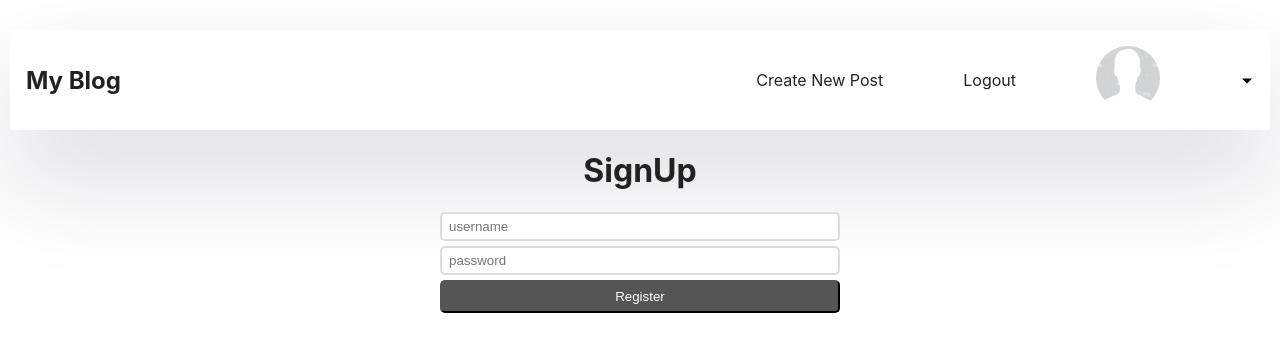
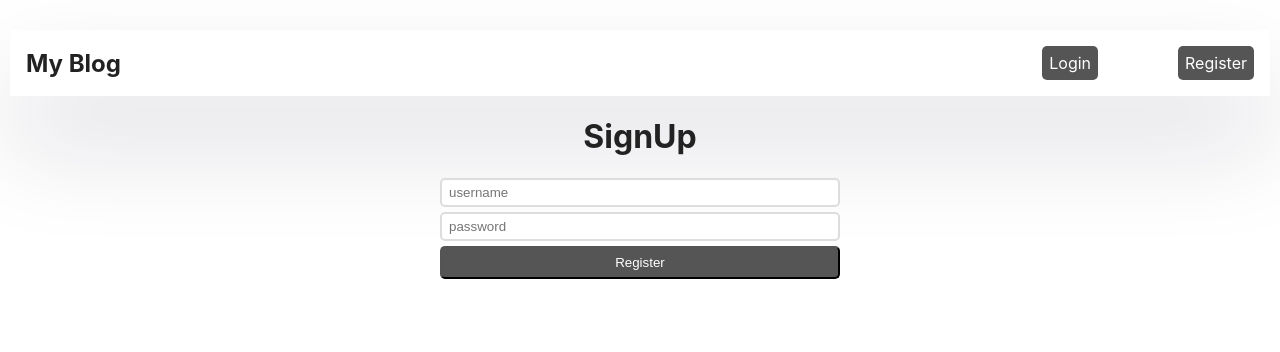
Before and after one commit to Shashan-k08/BlogX, a React (Create React App) app in the folder client/: page /signup in a window 1280 px wide. Shown: the top 352 px of the page. Built offline with nearby package versions, Linux system fonts and the light colour scheme.

Commit message:
.window click

```diff
--- a/client/src/components/Header.jsx
+++ b/client/src/components/Header.jsx
@@ -5,34 +5,12 @@ import { useContext } from 'react';
 
 import logo from '../img/60995.png'
 import user from '../img/User image.png'
+
 const Header = () => {
   const navigate = useNavigate();
-  var modal = document.getElementById("myModal");
-  const Rot = document.getElementById("Btn");
-
-
-  // useEffect(
-  //   () => {
-  //     fetch('http://localhost:5000/api/auth/profile',
-  //       {
-  //         credentials: 'include',
-  //       }).then(response => {
-  //         response.json().then(userInfo => {
-
-  //         });
-
-  //       });
-  //   },
-  //   // eslint-disable-next-line
-  //   []
-
-  // )
-
-
-
   const fun1 = () => {
-    const dis = modal.style.display;
-
+    const modal = document.getElementById("myModal");
+    const dis= modal.style.display;
     if (dis === "block" || dis === "") {
       modal.style.display = "none";
 
@@ -43,13 +21,14 @@ const Header = () => {
     }
   }
   const Rotate = () => {
+    const Rot = document.getElementById("Btn");
     Rot.style.transform = "rotate(180deg)";
   }
 
   window.onclick = function (event) {
-    if (event.target === modal) {
-      modal.style.display = "none";
-    }
+    if(document.getElementById("myModal").style.display ==="block")
+    document.getElementById("myModal").style.display = "none";
+
   }
   const handlelogout=()=>{
     localStorage.removeItem('token');
@@ -61,16 +40,13 @@ const Header = () => {
         <Link to='/' className='logo'>My Blog</Link>
         <nav>
 
-          {
-          !localStorage.getItem('token')? <><Link to="/create" className='hover-box'>Create New Post</Link>
-           {/* eslint-disable-next-line */}
-          <a onclick={handlelogout}>Logout</a>
+          {localStorage.getItem('token')? <><Link to="/create" className='hover-box'>Create New Post</Link>
           <div className="user-img pointer" ><img src={user} alt="" /></div>
           <div className="myBtn" onClick={fun1}  >
             <img id='Btn' onClick={Rotate} alt="" src={logo} />
-          </div> </>: <><Link to="/login" className='Button'>Login</Link>
-          <Link to="/signup" className='Button'>Register</Link></>
-          }
+          </div> </>: <> <Link to="/login" className='Button'>Login</Link>
+          <Link to="/signup" className='Button'>Register</Link> </>
+  }
 
 
         </nav>
@@ -79,7 +55,7 @@ const Header = () => {
         <div className="modal-content">
           <div className="user pointer hover-box"></div>
           <Link to="/profile" className="edit-profile pointer hover-box">Profile</Link>
-          <div className='Button pointer' >Logout</div>
+          <div className='Button pointer' onClick={handlelogout}>Logout</div>
         </div>
       </div>
 
--- a/client/src/pages/Login.jsx
+++ b/client/src/pages/Login.jsx
@@ -34,15 +34,15 @@ const Login = (props) => {
 }
 
 const onchange = (e) => {
-  setcredentials({ ...credentials, [e.target.username]: e.target.value })
+  setcredentials({ ...credentials, [e.target.name]: e.target.value })
 }
   return (
     <div>
-      <form className='login' onSubmit={submit}>
+      <form className='login ' onSubmit={submit}>
         <h1>Login</h1>
         <input type="text" placeholder="username" value={credentials.username} name="username"  onChange={onchange}/>
         <input type="password" placeholder="password" value={credentials.password} name="password" onChange={onchange}/>
-         <button>Login</button>
+         <button className='pointer'>Login</button>
       </form>
     </div>
   )
--- a/client/src/pages/SignUp.jsx
+++ b/client/src/pages/SignUp.jsx
@@ -40,7 +40,7 @@ const SignUp = (props) => {
         <h1>SignUp</h1>
         <input type="text" placeholder="username" name="username" onChange={onchange} />
         <input type="password" placeholder="password" name="password" onChange={onchange} />
-        <button>Register</button>
+        <button className='pointer'>Register</button>
       </form>
     </div>
   )
```
Also changed, not shown: 1 other file (tests, documents, lock files or other folders).
